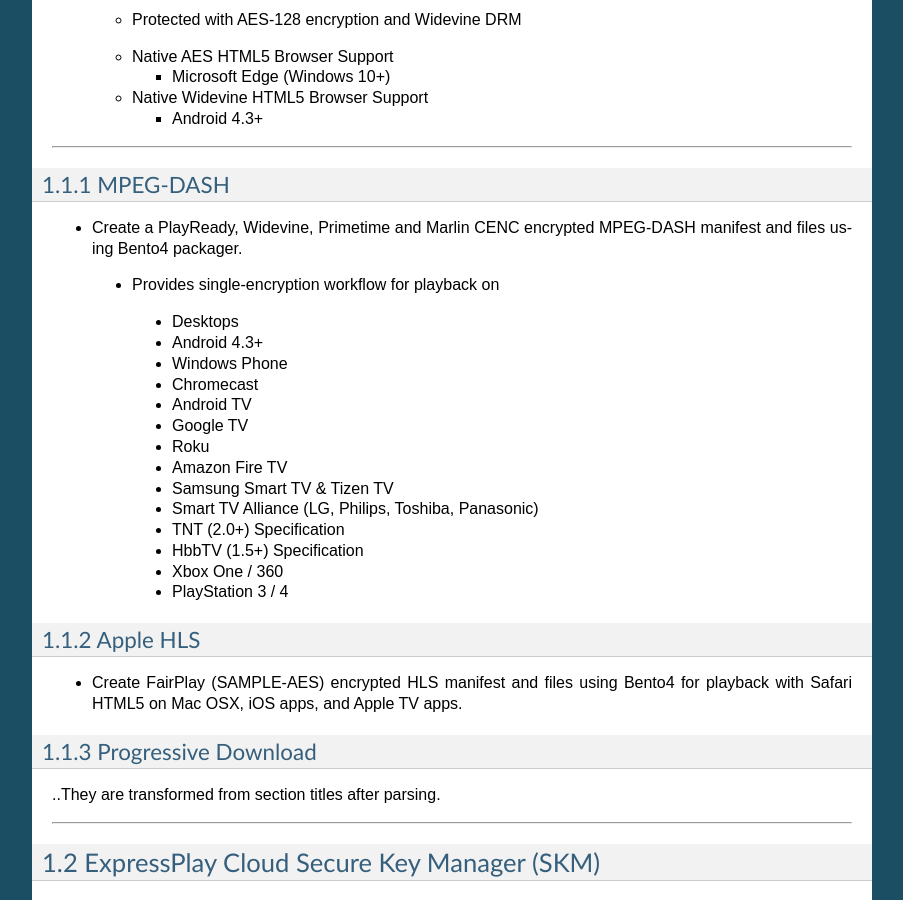
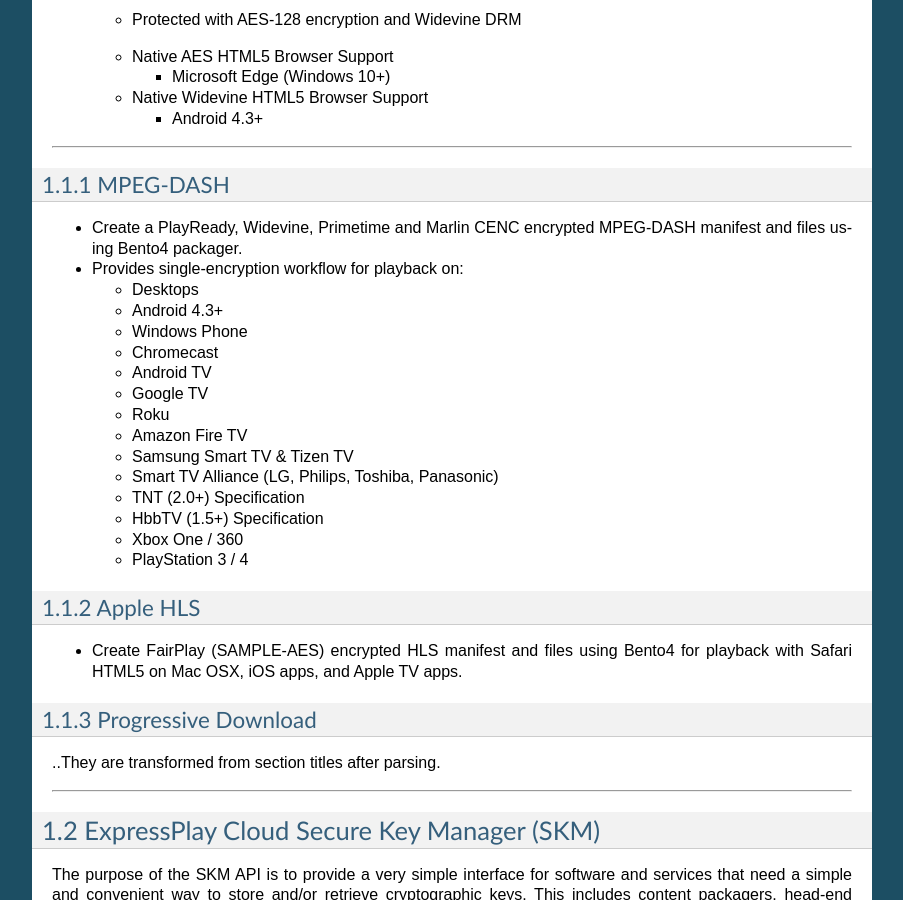
Before and after one commit to dplas/document, a Sphinx documentation site: the page built from docs/source/index.rst, in a window 1280 px wide and 900 px high, scrolled down 1192 px. Shown: the whole window, without its empty margins (198-1101 px from the left). Built offline with Sphinx 7.4.7, drawn with Linux system fonts in a browser that asks for light colours.

```diff
--- a/docs/source/index.rst
+++ b/docs/source/index.rst
@@ -85,7 +85,7 @@ The following adaptive bit rate streams are supported by a single HTML5 Javascri
 .. They are transformed from section titles after parsing.
 - Create a PlayReady, Widevine, Primetime and Marlin CENC encrypted MPEG-DASH manifest and files using Bento4 packager.
 
- + Provides single-encryption workflow for playback on
+- Provides single-encryption workflow for playback on:
 
   - Desktops
   - Android 4.3+
```
